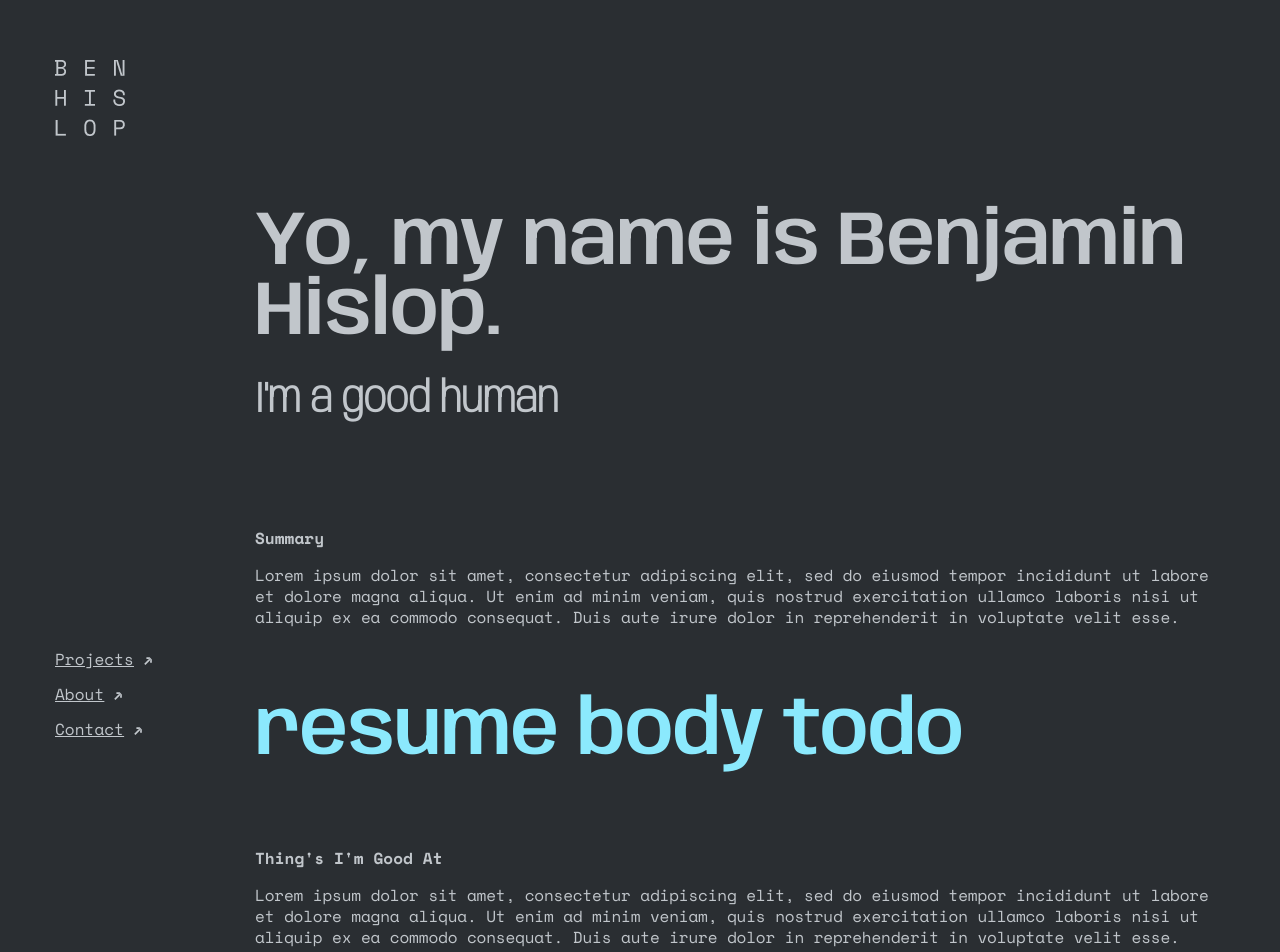
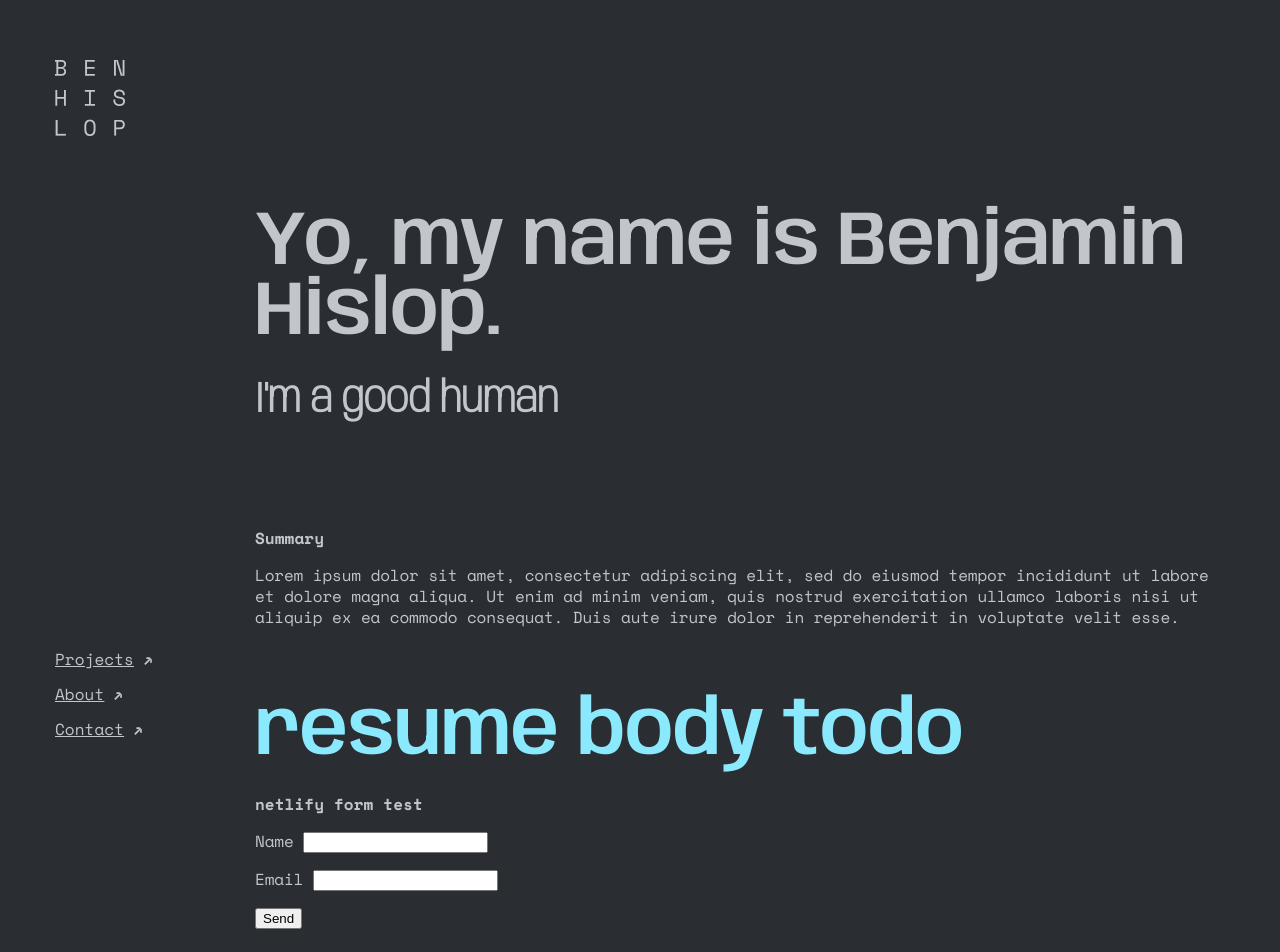
Before and after one commit to Bphissles/portfolio-site, a Vue app: page /about in a window 1280 px wide. Shown: the top 952 px of the page. Built offline with nearby package versions, Linux system fonts and the light colour scheme.

Commit message:
testing new form functionality

```diff
--- a/src/components/projectIntroCard.vue
+++ b/src/components/projectIntroCard.vue
@@ -30,7 +30,6 @@
 
 <script>
 export default {
-  name: 'project-intro-card',
   props: ['totalProjectCount', 'cardData'],
 }
 </script>
--- a/src/views/AboutPage.vue
+++ b/src/views/AboutPage.vue
@@ -14,6 +14,19 @@
       <br>
       <br>
       <h1 class="blue heading-01">resume body todo</h1>
+
+      <p class="bold">netlify form test</p>
+      <form name="contact" netlify>
+        <p>
+          <label>Name <input type="text" name="name" /></label>
+        </p>
+        <p>
+          <label>Email <input type="email" name="email" /></label>
+        </p>
+        <p>
+          <button type="submit">Send</button>
+        </p>
+      </form>
       <br>
       <br>
       <br>
--- a/src/views/ProjectPage.vue
+++ b/src/views/ProjectPage.vue
@@ -2,7 +2,7 @@
   <main>
     <div class="wrapper">
       <Heading :projectName="tempObject.projectDetails.client" :heading="tempObject.title" subHeading="Website Redesign"/>
-      <!-- <ProjectIntroCard :totalProjectCount="totalProjectCount" :cardData="tempObject" /> -->
+      <ProjectIntroCard :totalProjectCount="totalProjectCount" :cardData="tempObject" />
       <TileContainer heading="More Cool Things." :cardCount="extraCardTemp"/>
     </div>
   </main>
@@ -10,11 +10,11 @@
 
 <script>
 import Heading from "@/components/Heading.vue"
-// import ProjectIntroCard from "@/components/ProjectIntroCard.vue"
+import ProjectIntroCard from "@/components/ProjectIntroCard.vue"
 import TileContainer from "@/components/TileContainer.vue";
 
 export default {
-  components: { Heading,  TileContainer },
+  components: { Heading, ProjectIntroCard, TileContainer },
   data() {
     return {
       extraCardTemp: 3,
```
